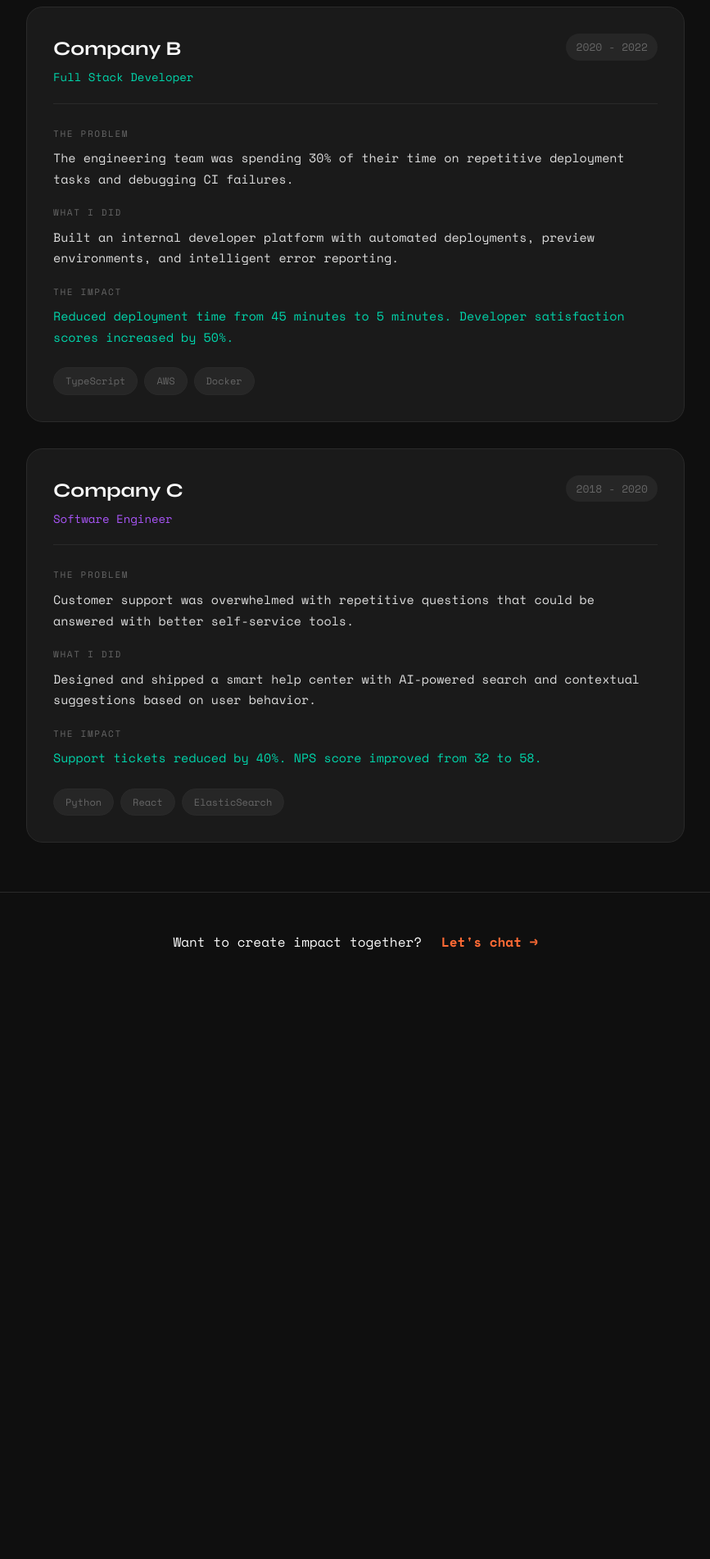
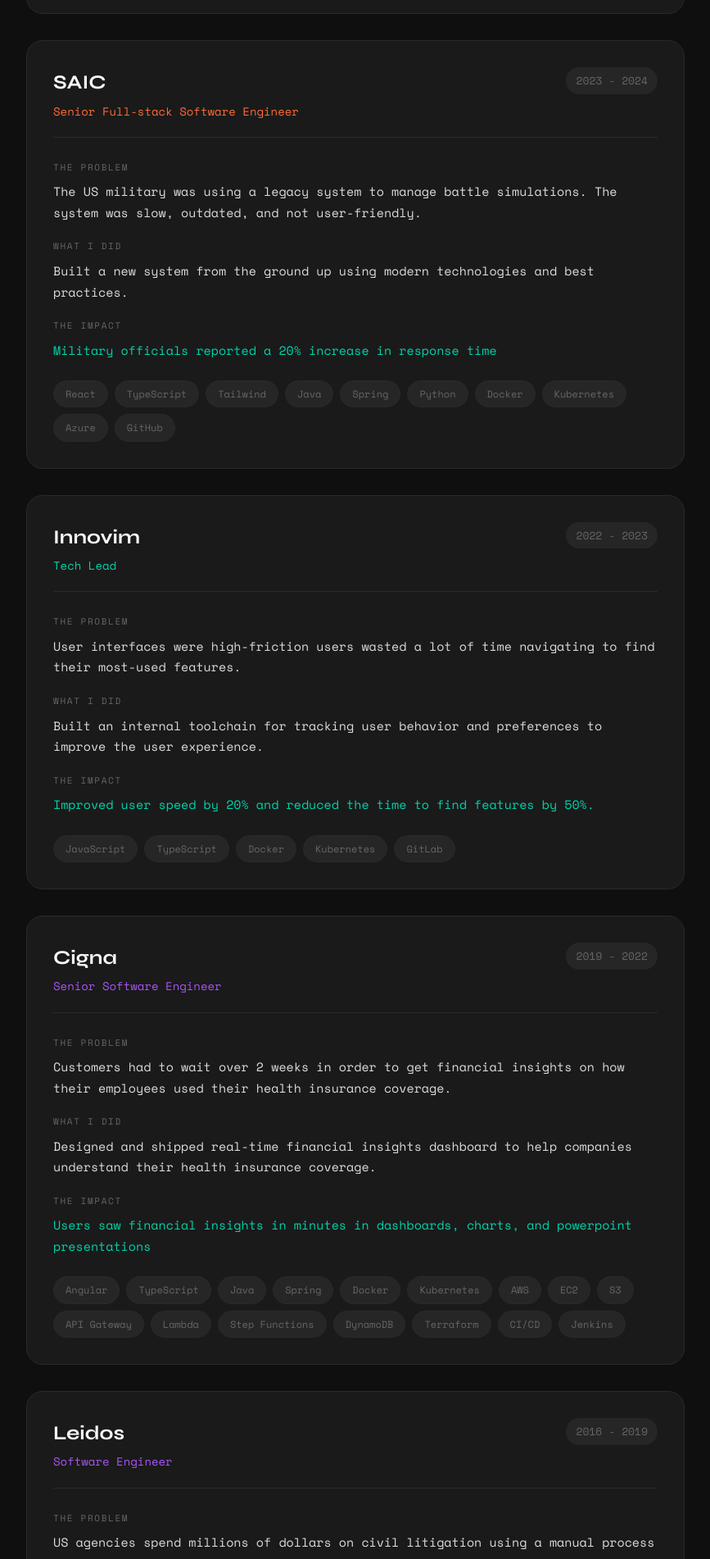
Before and after one commit to dalecb13/dalechang.dev, a Next.js app in the folder apps/web/: page /work in a window 1280 px wide. Shown: the part 898-2800 px from the top of the page at 82% size, without its empty margins (206-1073 px from the left). Before the commit the page ends 2109 px from the top, so only its background shows below. Built offline with nearby package versions, Linux system fonts and the light colour scheme.

Commit message:
feat: update work experience with actual professional history

```diff
--- a/apps/web/app/work/page.tsx
+++ b/apps/web/app/work/page.tsx
@@ -3,36 +3,58 @@
 
 const workExperiences = [
     {
-    id: 1,
-    company: "Company A",
-    role: "Senior Software Engineer",
-    period: "2022 - Present",
+        id: 0,
+        company: "Freelance",
+        role: "Senior Full-stack Software Engineer",
+        period: "2025 - Present",
         problem: "Users were abandoning the checkout flow at a 40% rate due to a clunky, slow experience.",
         action: "Led a complete redesign of the checkout system, implementing optimistic updates and reducing API calls by 60%.",
         impact: "Checkout completion increased by 35%, generating an additional $2M in annual revenue.",
-    tags: ["React", "Node.js", "PostgreSQL"],
+        tags: ["React", "Next.js", "PostgreSQL", "MySQL", "Planetscale", "LLMs", "Cursor", "AI", "Docker", "Vercel", "Supabase", "GitHub", "Slack", "ClickUp", "Figma"],
+        accent: "#ff6b35",
+    },
+    {
+        id: 1,
+        company: "SAIC",
+        role: "Senior Full-stack Software Engineer",
+        period: "2023 - 2024",
+        problem: "The US military was using a legacy system to manage battle simulations. The system was slow, outdated, and not user-friendly.",
+        action: "Built a new system from the ground up using modern technologies and best practices.",
+        impact: "Military officials reported a 20% increase in response time",
+        tags: ["React", "TypeScript", "Tailwind", "Java", "Spring", "Python", "Docker", "Kubernetes", "Azure", "GitHub"],
         accent: "#ff6b35",
     },
     {
         id: 2,
-    company: "Company B",
-    role: "Full Stack Developer",
-    period: "2020 - 2022",
-    problem: "The engineering team was spending 30% of their time on repetitive deployment tasks and debugging CI failures.",
-    action: "Built an internal developer platform with automated deployments, preview environments, and intelligent error reporting.",
-    impact: "Reduced deployment time from 45 minutes to 5 minutes. Developer satisfaction scores increased by 50%.",
-    tags: ["TypeScript", "AWS", "Docker"],
+        company: "Innovim",
+        role: "Tech Lead",
+        period: "2022 - 2023",
+        problem: "User interfaces were high-friction users wasted a lot of time navigating to find their most-used features.",
+        action: "Built an internal toolchain for tracking user behavior and preferences to improve the user experience.",
+        impact: "Improved user speed by 20% and reduced the time to find features by 50%.",
+        tags: ["JavaScript", "TypeScript", "Docker", "Kubernetes", "GitLab"],
         accent: "#00d4aa",
     },
     {
         id: 3,
-    company: "Company C",
+        company: "Cigna",
+        role: "Senior Software Engineer",
+        period: "2019 - 2022",
+        problem: "Customers had to wait over 2 weeks in order to get financial insights on how their employees used their health insurance coverage.",
+        action: "Designed and shipped real-time financial insights dashboard to help companies understand their health insurance coverage.",
+        impact: "Users saw financial insights in minutes in dashboards, charts, and powerpoint presentations",
+        tags: ["Angular", "TypeScript", "Java", "Spring", "Docker", "Kubernetes", "AWS", "EC2", "S3", "API Gateway", "Lambda", "Step Functions", "DynamoDB", "Terraform", "CI/CD", "Jenkins"],
+        accent: "#a855f7",
+    },
+    {
+        id: 4,
+        company: "Leidos",
         role: "Software Engineer",
-    period: "2018 - 2020",
-    problem: "Customer support was overwhelmed with repetitive questions that could be answered with better self-service tools.",
-    action: "Designed and shipped a smart help center with AI-powered search and contextual suggestions based on user behavior.",
-    impact: "Support tickets reduced by 40%. NPS score improved from 32 to 58.",
-    tags: ["Python", "React", "ElasticSearch"],
+        period: "2016 - 2019",
+        problem: "US agencies spend millions of dollars on civil litigation using a manual process that was prone to errors and inefficiencies.",
+        action: "Built an e-discovery platform that leverages machine learning models to automate the process of reviewing and categorizing documents.",
+        impact: "Reduced the time to review and categorize documents by 80% and reduced the cost of the process by 50%.",
+        tags: ["Java", "Spring", "Postgres", "Hadoop", "Spark", "Machine Learning", "NiFi", "Solr", "Kafka"],
         accent: "#a855f7",
     },
 ];
```
Lines whose indentation alone changed are shown as unchanged.
